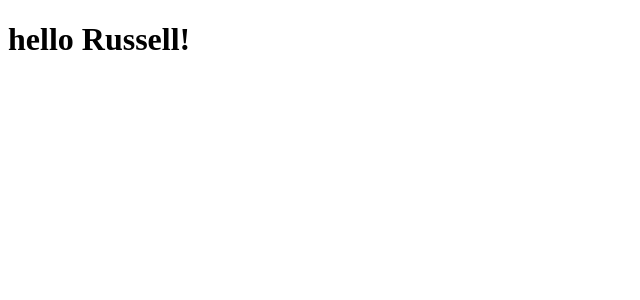
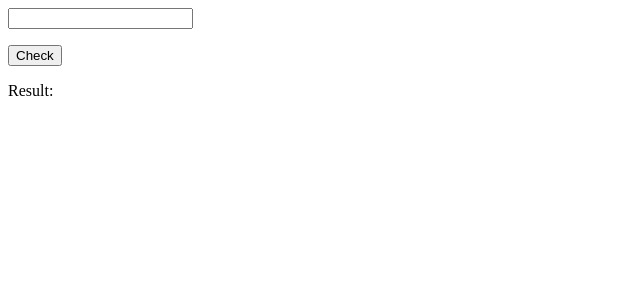
Before and after one commit to russellf9/React-Scrabble, a React (Create React App) app: page / in a window 1280 px wide. Shown: the top 300 px of the page, without its empty margins (0-640 px from the left). Built offline with nearby package versions, Linux system fonts and the light colour scheme.

Commit message:
Add Simple word score API check

```diff
--- a/src/App.js
+++ b/src/App.js
@@ -1,5 +1,55 @@
 import React from 'react';
 
-const App = () => <h1>hello Russell!</h1>;
+
+class App extends React.Component {
+
+
+    constructor() {
+        super();
+        this.state = {
+            search: '',
+            result: '',
+            errorMessage: ''
+        }
+    }
+
+    update(e) {
+        this.setState({search: e.target.value})
+    }
+
+    search() {
+
+        let url = `http://api.wordnik.com/v4/word.json/${this.state.search}/scrabbleScore?api_key=a2a73e7b926c924fad7001ca3111acd55af2ffabf50eb4ae5`;
+
+        fetch(url)
+            .then(response => {
+                return response.json() // the promise
+            })
+            .then(data => {
+                this.setState({
+                    result: data.value ? data.value : 0,
+                    errorMessage: data.type ? data.message : ''})
+            })
+            .catch(error => {
+                this.setState({result: 0, errorMessage: error})});
+    }
+
+    render() {
+        return <div>
+            <input type="text"
+                   onChange={this.update.bind(this)}
+                   />
+            <p> {this.state.search }</p>
+            <button onClick={this.search.bind(this)}>Check</button>
+            <p>Result: {this.state.result}</p>
+            {
+                this.state.errorMessage
+                ? <p>Error: {this.state.errorMessage}</p>
+                : ''
+            }
+        </div>
+    }
+
+}
 
 export default App;
```
